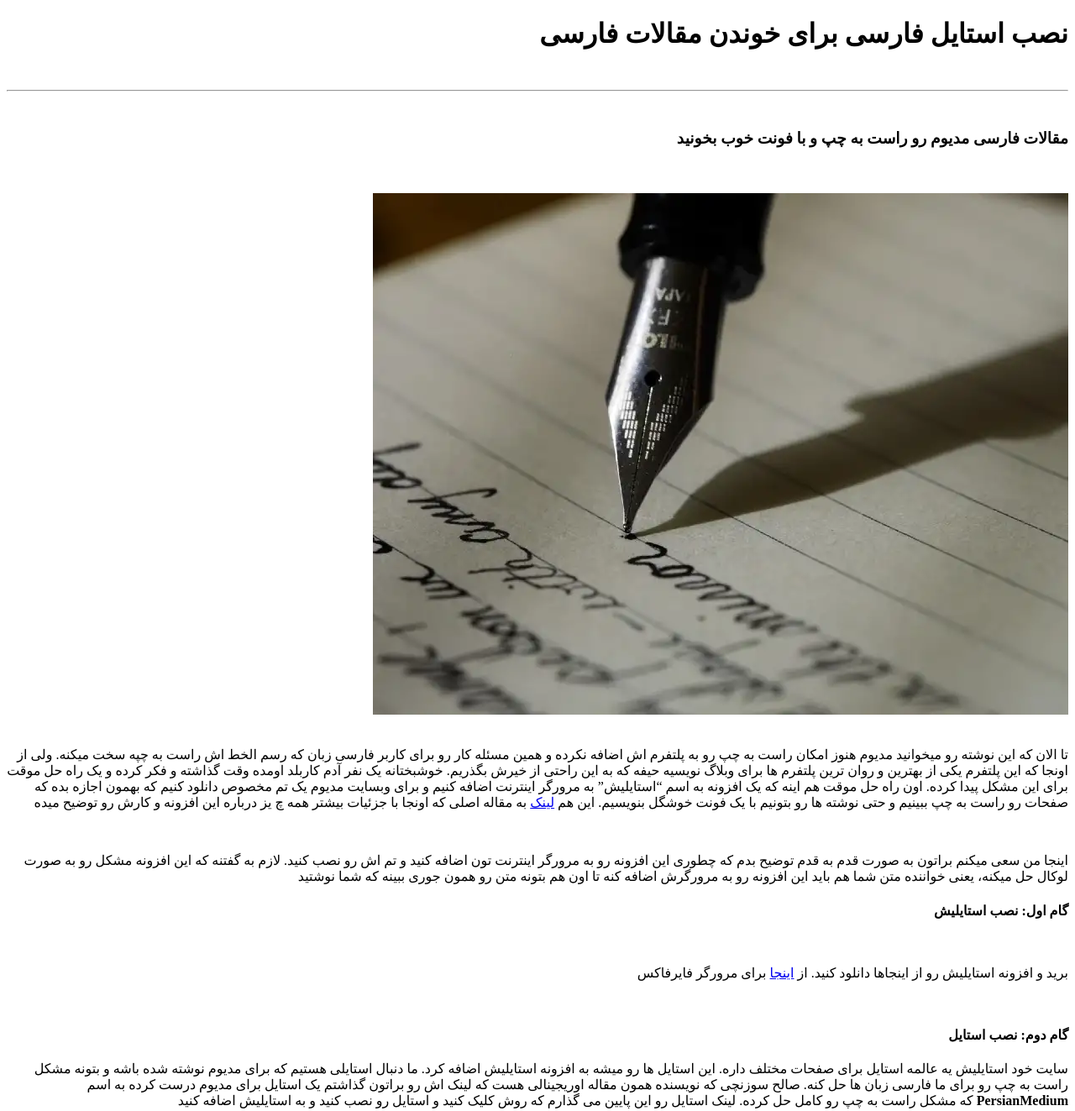
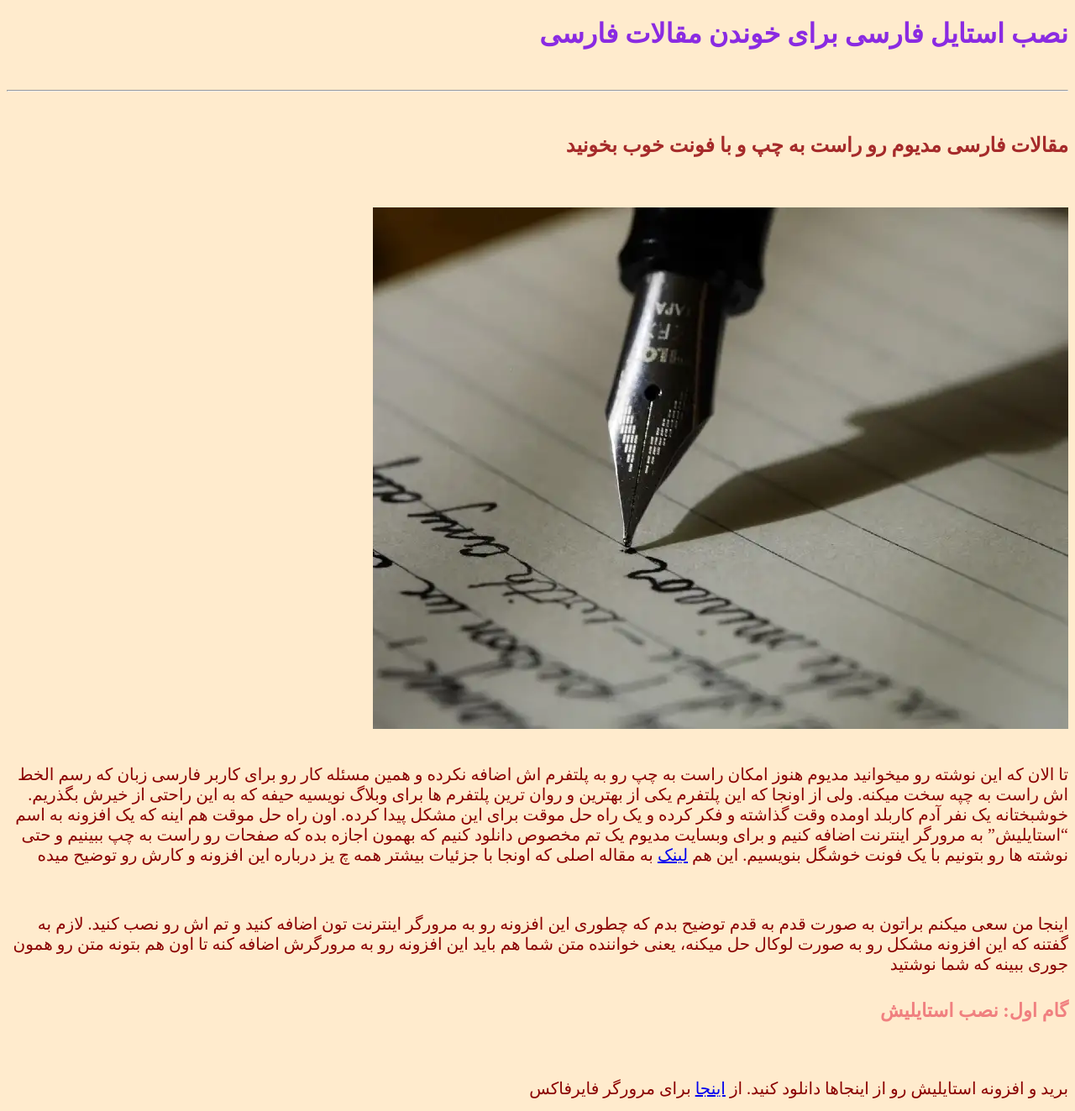
Before and after one commit to Mehrdadrd1/Medium, a plain HTML site: page index.html in a window 1280 px wide. Shown: the top 1323 px of the page at 84% size. Drawn offline with Linux system fonts and the light colour scheme.

Commit message:
adding elementary css and using prettier for the first time

```diff
--- a/index.html
+++ b/index.html
@@ -5,6 +5,7 @@
     <meta http-equiv="X-UA-Compatible" content="IE=edge">
     <meta name="viewport" content="width=device-width, initial-scale=1.0">
     <meta rel="icon" href="./favicon.ico" type="image/ico" />
+    <link rel="stylesheet" href="./styles.css">
     <title>نصب استایل فارسی برای خوندن مقالات فارسی</title>
 </head>
 <body>
--- /dev/null
+++ b/styles.css
@@ -0,0 +1,23 @@
+body {
+    background-color: blanchedalmond;
+}
+h1 {
+    color: blueviolet;
+    font-family: 'Times New Roman', Times, serif;
+    font-size: 200%;
+}
+h3 {
+    color: brown;
+    font-family: 'Times New Roman', Times, serif;
+    font-size: 150%;
+}
+p {
+    color: darkred;
+    font-family: 'Times New Roman', Times, serif;
+    font-size: 125%;
+}
+h4 {
+    color: lightcoral;
+    font-family: 'Times New Roman', Times, serif;
+    font-size: 140%;
+}
```
Also changed, not shown: 1 other file.
